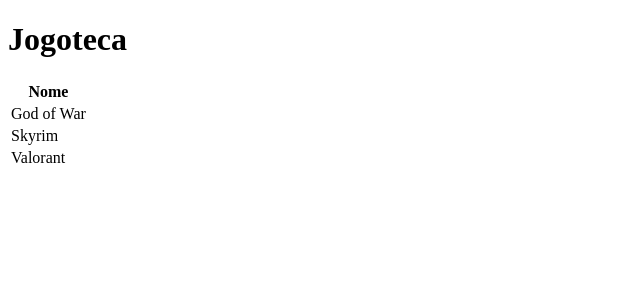
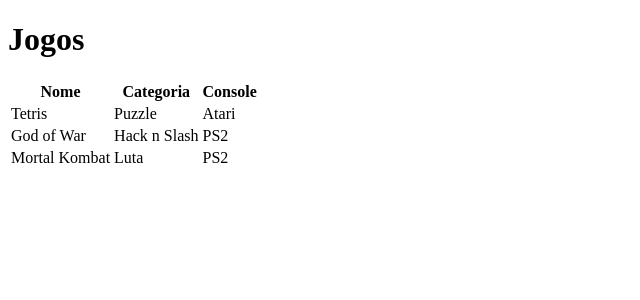
Before and after one commit to CamilaFreitass/Aplica-o_com_Flask-, a Flask app: page /inicio in a window 1280 px wide. Shown: the top 300 px of the page, without its empty margins (0-640 px from the left). Run offline with Flask 2, Linux system fonts and the light colour scheme.

Commit message:
Criando uma aplicação web com Flask!
O que eu aprendi até agora:

*Como colocar código Python dentro do HTML;
*Como utilizar uma estrutura for dentro do HTML;
*Utilizando estrutura de classe e orientação objeto;
*Jinja2.

```diff
--- a/jogoteca.py
+++ b/jogoteca.py
@@ -1,9 +1,19 @@
 from flask import Flask, render_template
+
+class Jogo:
+    def __init__(self, nome, categoria, console):
+        self.nome = nome
+        self.categoria = categoria
+        self.console = console
 
 app = Flask(__name__)
 
 @app.route('/inicio')
 def ola():
-    return render_template('lista.html')
+    jogo1 = Jogo('Tetris', 'Puzzle', 'Atari')
+    jogo2 = Jogo('God of War', 'Hack n Slash', 'PS2')
+    jogo3 = Jogo('Mortal Kombat', 'Luta', 'PS2')
+    lista = [jogo1, jogo2, jogo3]
+    return render_template('lista.html', titulo='Jogos', jogos=lista)
 
 app.run()
--- a/templates/lista.html
+++ b/templates/lista.html
@@ -8,24 +8,24 @@
   <body>
     <div class="container">
         <div class="page-header">
-            <h1>Jogoteca</h1>
+            <h1>{{titulo}}</h1>
         </div>
         <table class="table table-striped table-responsive table-bordered">
-            <thead class="thead-default">
+            <thead>
                 <tr>
                     <th>Nome</th>
+                    <th>Categoria</th>
+                    <th>Console</th>
                 </tr>
             </thead>
             <tbody>
-                <tr>
-                    <td>God of War</td>
-                </tr>
-                <tr>
-                    <td>Skyrim</td>
-                </tr>
-                <tr>
-                    <td>Valorant</td>
-                </tr>
+                {% for jogo in jogos %}
+                    <tr>
+                        <td>{{ jogo.nome }}</td>
+                        <td>{{ jogo.categoria }}</td>
+                        <td>{{ jogo.console }}</td>
+                    </tr>
+            {% endfor %}
             </tbody>
         </table>
     </div>
```
